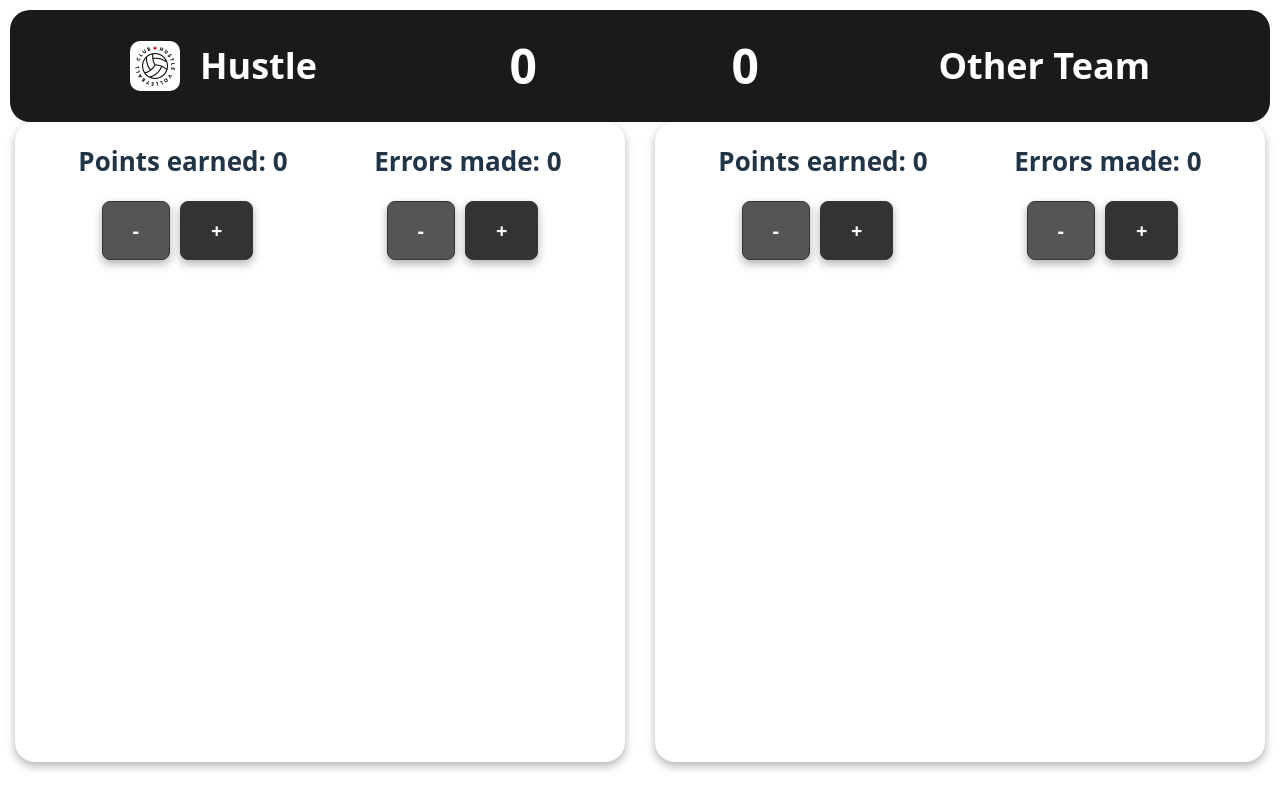
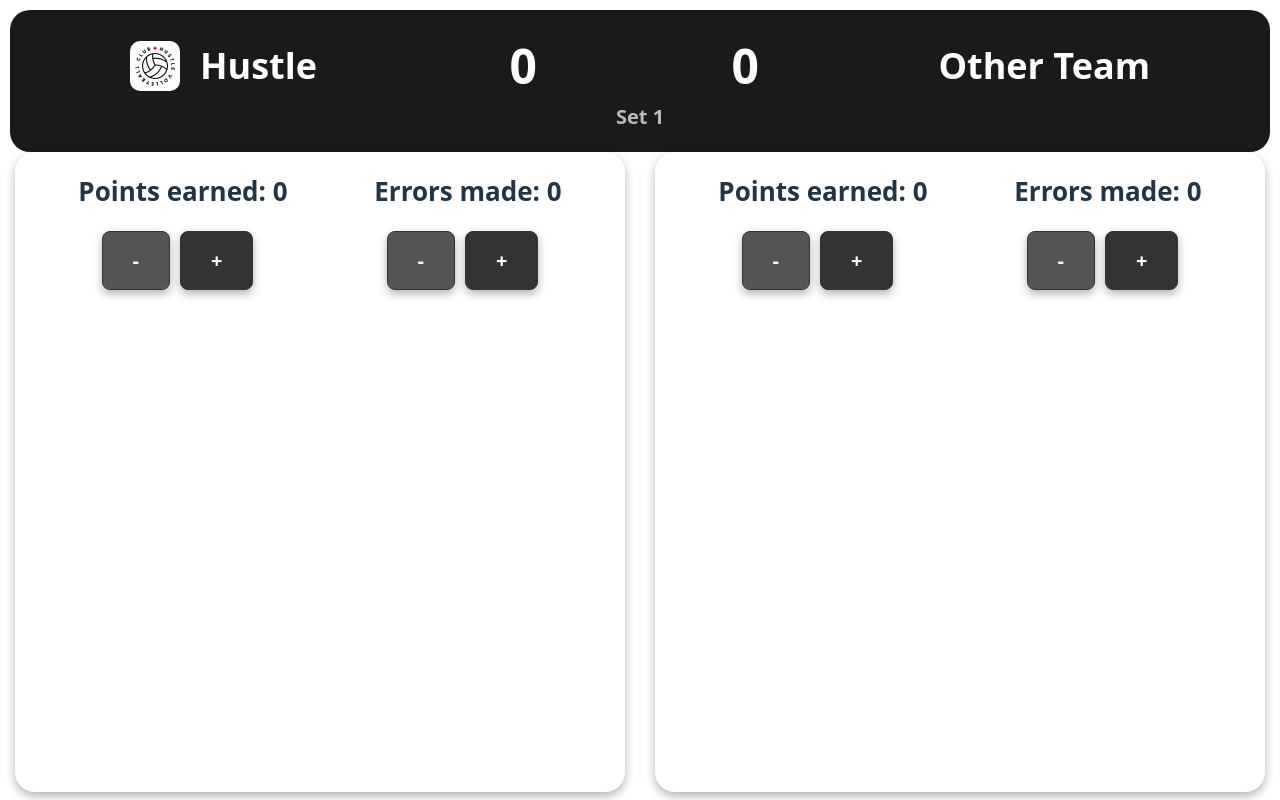
Before and after one commit to jrosario0225/volleyball-tracker, a React (Vite) app: page / in a window 1280 px wide. Built offline with nearby package versions, Linux system fonts and the light colour scheme.

Commit message:
added set to desktop scoreboard

```diff
--- a/src/App.css
+++ b/src/App.css
@@ -21,7 +21,7 @@
   display: none;
 }
 
-@media (max-width: 768px) {
+@media (max-width: 860px) {
   /* For mobile, hides the desktop version and shows the mobile version */
   .desktop-only {
     display: none;
--- a/src/App.jsx
+++ b/src/App.jsx
@@ -19,8 +19,11 @@ function App() {
   const [otherErrors, setOtherErrors] = useState(0)
 
 
+  // state for Set
+  const [currentSet, setCurrentSet] = useState(1)
+
+
   // All functions to update points earned and errors
-
   // Hustle EARNED
   const addHustleEarned = () => {
     setHustleEarned(hustleEarned + 1)
@@ -78,6 +81,7 @@ function App() {
         <ScoreboardDesktop
           hustleTotalScore={hustleTotalScore}
           otherTotalScore={otherTotalScore}
+          currentSet={currentSet}
         />
       </div>
 
--- a/src/components/desktop/Scoreboard.css
+++ b/src/components/desktop/Scoreboard.css
@@ -2,7 +2,7 @@
 
 .scoreboard {
     display: flex;
-    flex-direction: row;
+    flex-direction: column;
     gap: 20px;
     justify-content: center;
     background-color: #1a1a1a;
@@ -51,3 +51,10 @@
     margin-right: 10px;
     border-radius: 10px;
 }
+
+.set-display {
+    font-size: 20px;
+    font-weight: bold;
+    color: rgba(255, 255, 255, 0.7);
+    margin-top: -20px;
+}
--- a/src/components/desktop/Scoreboard.jsx
+++ b/src/components/desktop/Scoreboard.jsx
@@ -3,10 +3,13 @@ import "./Scoreboard.css"
 
 // DESKTOP Scoreboard
 
-/* props are hustleTotalScore and otherTotalScore
+/* props:
+- hustleTotalScore
+- otherTotalScore
+- currentSet
 found in App.css */
 
-function Scoreboard({hustleTotalScore, otherTotalScore}) {
+function Scoreboard({ hustleTotalScore, otherTotalScore, currentSet }) {
     return (
         <div className="scoreboard">
             <div className="scores">
@@ -24,6 +27,9 @@ function Scoreboard({hustleTotalScore, otherTotalScore}) {
                     <p>Other Team</p>
                 </div>
             </div>
+            <div className="set-display">
+                <p>Set {currentSet}</p>
+            </div>
         </div>
 
     )
```
